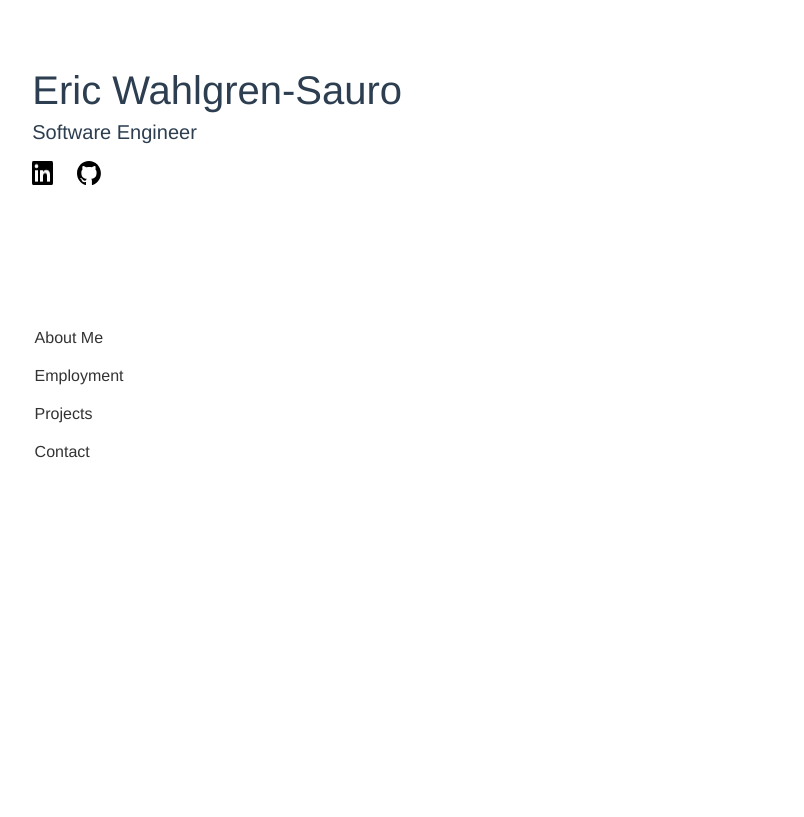
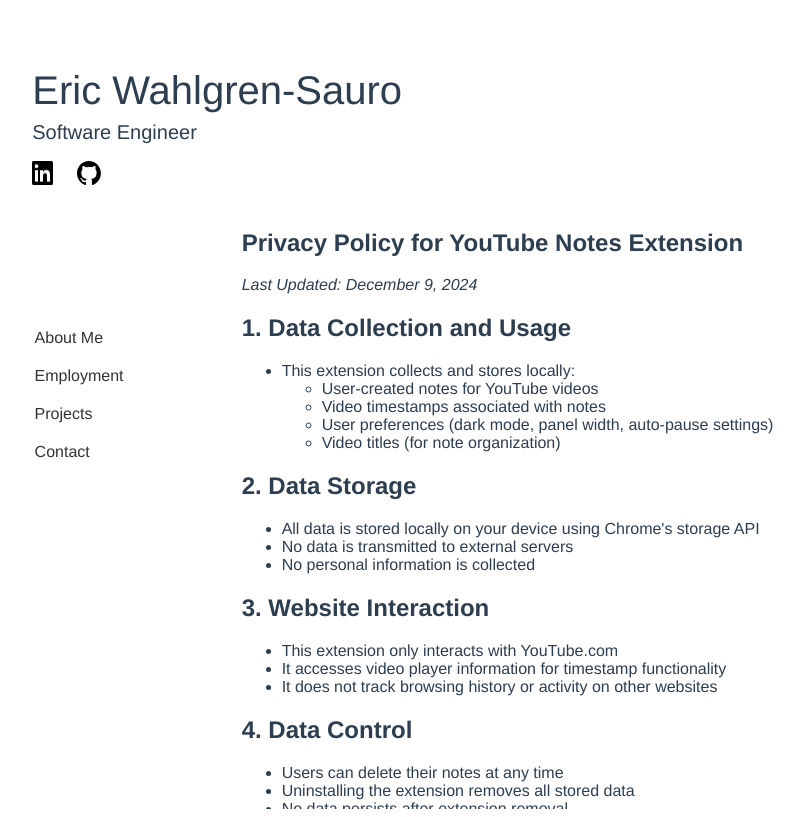
Before and after one commit to cews7/cews7.github.io, a Vue app in the folder cews-personal/: page /legal/youtube-notes-privacy-policy in a window 1280 px wide. Shown: the whole page, without its empty margins (21-825 px from the left). Built offline with nearby package versions, Linux system fonts and the light colour scheme.

Commit message:
add legal route with docs slug

```diff
--- a/cews-personal/package.json
+++ b/cews-personal/package.json
@@ -9,6 +9,7 @@
     "preview": "vite preview"
   },
   "dependencies": {
+    "marked": "^15.0.3",
     "pinia": "^2.2.4",
     "vue": "^3.5.10",
     "vue-router": "^4.4.5"
--- /dev/null
+++ b/cews-personal/src/components/LegalDoc.vue
@@ -0,0 +1,30 @@
+<script setup lang="ts">
+import { ref, onMounted } from 'vue'
+import { useRoute } from 'vue-router'
+import { marked } from 'marked'
+
+const content = ref('')
+const route = useRoute()
+
+const docs = {
+  'youtube-notes-privacy-policy': () => fetch('/src/docs/youtube-notes-privacy-policy.md').then(res => res.text())
+}
+
+onMounted(async () => {
+  const docLoader = docs[route.params.docName as keyof typeof docs]
+  if (!docLoader) {
+    throw new Error(`Document not found: ${route.params.docName}`)
+  }
+  const text = await docLoader()
+  content.value = await marked(text)
+})
+</script>
+
+<template>
+  <div class="mx-auto max-w-2xl">
+    <article
+      class="prose dark:prose-invert"
+      v-html="content"
+    />
+  </div>
+</template>
--- /dev/null
+++ b/cews-personal/src/docs/youtube-notes-privacy-policy.md
@@ -0,0 +1,32 @@
+# Privacy Policy for YouTube Notes Extension
+
+*Last Updated: December 9, 2024*
+
+## 1. Data Collection and Usage
+- This extension collects and stores locally:
+  - User-created notes for YouTube videos
+  - Video timestamps associated with notes
+  - User preferences (dark mode, panel width, auto-pause settings)
+  - Video titles (for note organization)
+
+## 2. Data Storage
+- All data is stored locally on your device using Chrome's storage API
+- No data is transmitted to external servers
+- No personal information is collected
+
+## 3. Website Interaction
+- This extension only interacts with YouTube.com
+- It accesses video player information for timestamp functionality
+- It does not track browsing history or activity on other websites
+
+## 4. Data Control
+- Users can delete their notes at any time
+- Uninstalling the extension removes all stored data
+- No data persists after extension removal
+
+## 5. Updates
+- This privacy policy may be updated to reflect changes in the extension
+- Users will be notified of significant changes
+
+## Contact
+For questions about this privacy policy, contact: yt.notes.extension@gmail.com
--- /dev/null
+++ b/cews-personal/src/types/markdown.d.ts
@@ -0,0 +1,4 @@
+declare module '*.md' {
+  const content: string
+  export default content
+}
--- a/cews-personal/src/views/ContactForm.vue
+++ b/cews-personal/src/views/ContactForm.vue
@@ -14,7 +14,7 @@
         </div>
         <button type="submit">Submit</button>
       </form>
-      <p>Or email me directly at cwahlgrensauro@gmail.com</p>
+      <p>Or email me directly at <a href="mailto:cwahlgrensauro@gmail.com">cwahlgrensauro@gmail.com</a></p>
     </div>
   </div>
 </template>
--- /dev/null
+++ b/cews-personal/src/views/Legal.vue
@@ -0,0 +1,21 @@
+<script setup lang="ts">
+const legalDocs = [
+  {
+    title: 'YouTube Notes Privacy Policy',
+    path: '/legal/youtube-notes-privacy-policy'
+  }
+]
+</script>
+
+<template>
+  <div class="mx-auto max-w-2xl">
+    <h1 class="text-2xl font-bold mb-4">Legal Documents</h1>
+    <ul>
+      <li v-for="doc in legalDocs" :key="doc.path">
+        <router-link :to="doc.path" class="text-blue-500 hover:underline">
+          {{ doc.title }}
+        </router-link>
+      </li>
+    </ul>
+  </div>
+</template>
--- a/cews-personal/vite.config.js
+++ b/cews-personal/vite.config.js
@@ -3,5 +3,6 @@
 
 export default defineConfig({
   plugins: [vue()],
-  base: '/'
+  base: '/',
+  assetsInclude: ['**/*.md']
 })
```
Also changed, not shown: cews-personal/src/router/index.js (+8 -0 lines), 2 other files (tests, documents, lock files or other folders).
